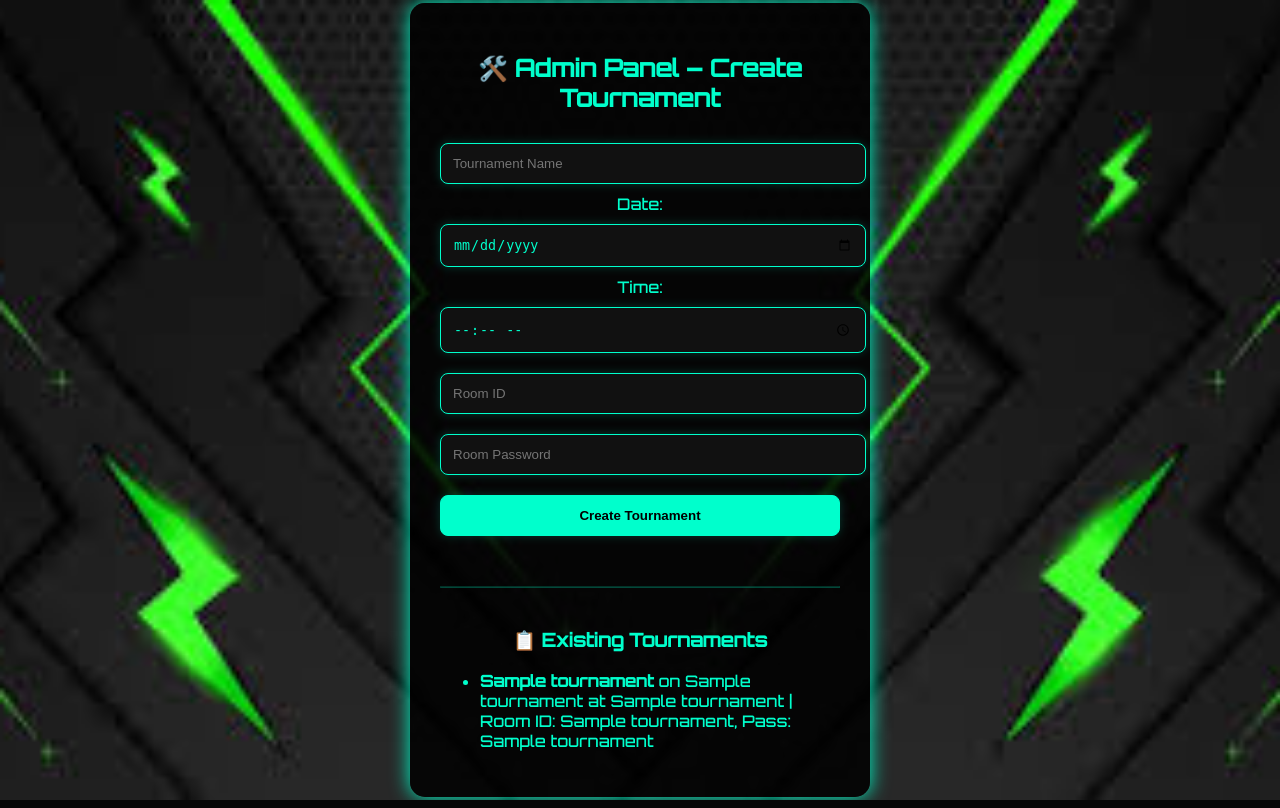
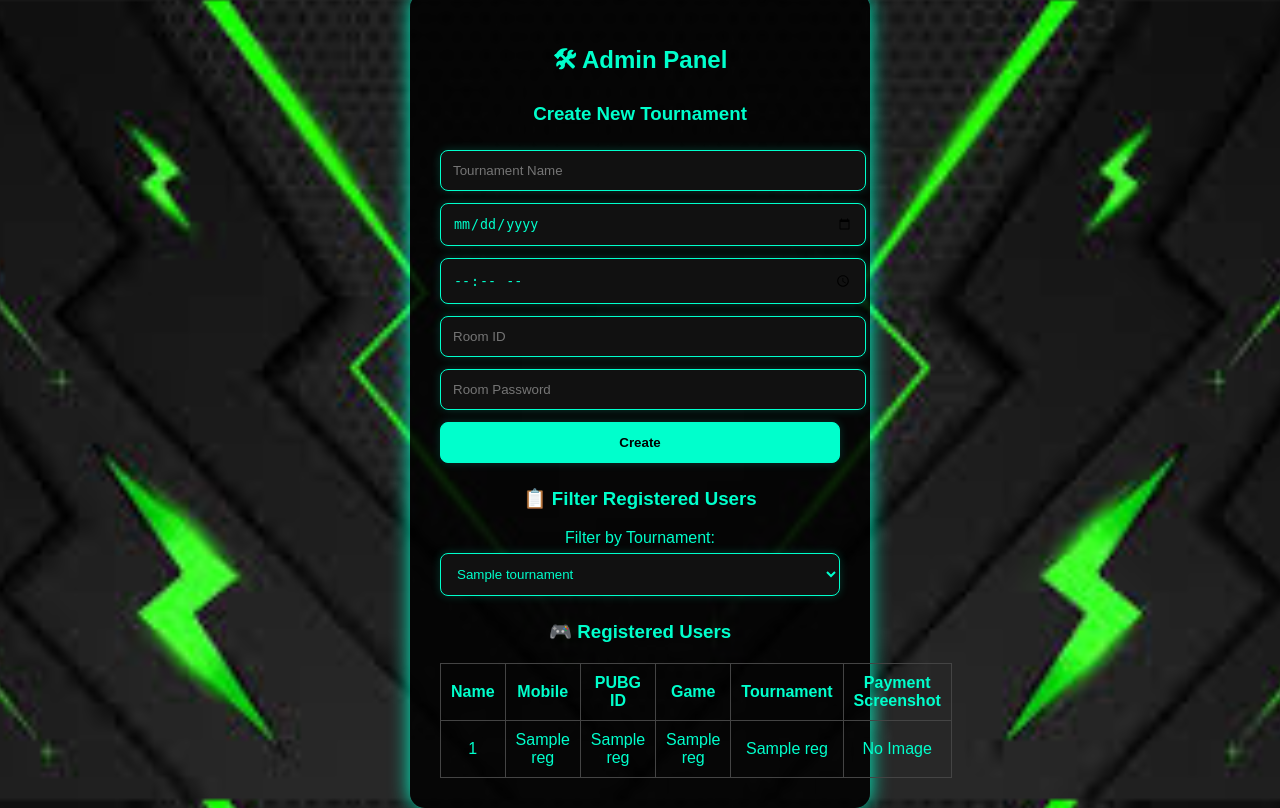
Before and after one commit to gamersparadise-blip/Tournament, a Flask app: template templates/admin.html in a window 1280 px wide. Run offline with Flask 2, Linux system fonts and the light colour scheme; the template is opened without the code that fills it: most values are stand-ins (such as "Sample title", 1, 10 or a date in 2020).

Commit message:
Add tournament filter for admin registrations

```diff
--- a/app.py
+++ b/app.py
@@ -51,7 +51,9 @@ def home():
 def admin():
     conn = sqlite3.connect('tournaments.db')
     c = conn.cursor()
-    if request.method == 'POST':
+
+    if request.method == 'POST' and 'name' in request.form:
+        # Create new tournament
         name = request.form['name']
         date = request.form['date']
         time = request.form['time']
@@ -60,10 +62,33 @@ def admin():
         c.execute("INSERT INTO tournaments (name, date, time, room_id, room_pass) VALUES (?, ?, ?, ?, ?)",
                   (name, date, time, room_id, room_pass))
         conn.commit()
-    c.execute("SELECT * FROM tournaments ORDER BY id DESC")
+
+    # Fetch all tournaments
+    c.execute("SELECT id, name FROM tournaments ORDER BY id DESC")
     tournaments = c.fetchall()
+
+    selected_tournament_id = request.args.get('filter_tournament')
+
+    if selected_tournament_id:
+        c.execute("""
+            SELECT r.name, r.mobile, r.pubg_id, r.game, t.name as tournament_name, r.screenshot
+            FROM registrations r
+            JOIN tournaments t ON r.tournament_id = t.id
+            WHERE t.id = ?
+            ORDER BY r.id DESC
+        """, (selected_tournament_id,))
+    else:
+        c.execute("""
+            SELECT r.name, r.mobile, r.pubg_id, r.game, t.name as tournament_name, r.screenshot
+            FROM registrations r
+            JOIN tournaments t ON r.tournament_id = t.id
+            ORDER BY r.id DESC
+        """)
+
+    registrations = c.fetchall()
     conn.close()
-    return render_template("admin.html", tournaments=tournaments)
+    return render_template("admin.html", tournaments=tournaments, registrations=registrations, selected_id=selected_tournament_id)
+
 
 @app.route('/register', methods=['GET', 'POST'])
 def register():
--- a/templates/admin.html
+++ b/templates/admin.html
@@ -2,36 +2,82 @@
 <html lang="en">
 <head>
   <meta charset="UTF-8">
-    <title>Create Tournament</title>
+  <title>Admin - Tournament Dashboard</title>
   <link rel="stylesheet" href="/static/css/style.css">
-    <link href="https://fonts.googleapis.com/css2?family=Orbitron:wght@500&display=swap" rel="stylesheet">
+  <style>
+    .screenshot-img {
+        width: 100px;
+        border: 1px solid #555;
+        border-radius: 6px;
+        margin-top: 4px;
+    }
+    .reg-table {
+        width: 100%;
+        border-collapse: collapse;
+        margin-top: 20px;
+    }
+    .reg-table th, .reg-table td {
+        padding: 10px;
+        border: 1px solid #444;
+        text-align: center;
+    }
+    select, input, button {
+        margin: 6px 0;
+    }
+  </style>
 </head>
 <body class="neon-theme">
   <div class="container">
-        <h2>🛠️ Admin Panel – Create Tournament</h2>
+    <h2>🛠 Admin Panel</h2>
+
+    <h3>Create New Tournament</h3>
     <form method="POST">
-            <input type="text" name="name" placeholder="Tournament Name" required><br>
-
-            <label>Date:</label>
-            <input type="date" name="date" required><br>
-
-            <label>Time:</label>
-            <input type="time" name="time" required><br>
-
-            <input type="text" name="room_id" placeholder="Room ID" required><br>
-            <input type="text" name="room_pass" placeholder="Room Password" required><br>
-
-            <button type="submit">Create Tournament</button>
+      <input type="text" name="name" placeholder="Tournament Name" required>
+      <input type="date" name="date" required>
+      <input type="time" name="time" required>
+      <input type="text" name="room_id" placeholder="Room ID" required>
+      <input type="text" name="room_pass" placeholder="Room Password" required>
+      <button type="submit">Create</button>
     </form>
 
-        <hr style="margin: 40px 0; border-color: #00ffcc44;">
+    <h3>📋 Filter Registered Users</h3>
+    <form method="GET">
+      <label for="filter_tournament">Filter by Tournament:</label>
+      <select name="filter_tournament" onchange="this.form.submit()">
+        <option value="">-- Show All --</option>
+        {% for tid, tname in tournaments %}
+          <option value="{{ tid }}" {% if selected_id == str(tid) %}selected{% endif %}>{{ tname }}</option>
+        {% endfor %}
+      </select>
+    </form>
 
-        <h3>📋 Existing Tournaments</h3>
-        <ul style="text-align: left;">
-            {% for t in tournaments %}
-                <li><strong>{{ t[1] }}</strong> on {{ t[2] }} at {{ t[3] }} | Room ID: {{ t[4] }}, Pass: {{ t[5] }}</li>
+    <h3>🎮 Registered Users</h3>
+    <table class="reg-table">
+      <tr>
+        <th>Name</th>
+        <th>Mobile</th>
+        <th>PUBG ID</th>
+        <th>Game</th>
+        <th>Tournament</th>
+        <th>Payment Screenshot</th>
+      </tr>
+      {% for reg in registrations %}
+      <tr>
+        <td>{{ reg[0] }}</td>
+        <td>{{ reg[1] }}</td>
+        <td>{{ reg[2] }}</td>
+        <td>{{ reg[3] }}</td>
+        <td>{{ reg[4] }}</td>
+        <td>
+          {% if reg[5] %}
+            <img src="{{ url_for('static', filename='../uploads/' + reg[5]) }}" class="screenshot-img">
+          {% else %}
+            No Image
+          {% endif %}
+        </td>
+      </tr>
       {% endfor %}
-        </ul>
+    </table>
   </div>
 </body>
 </html>
```
Lines whose indentation alone changed are shown as unchanged.
